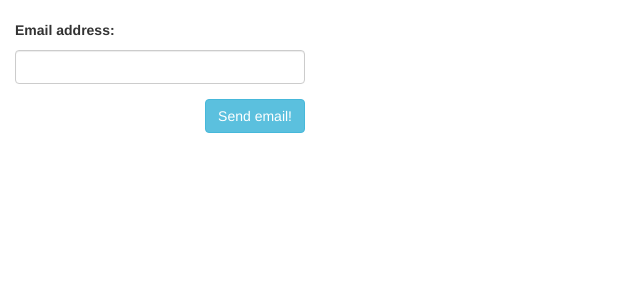
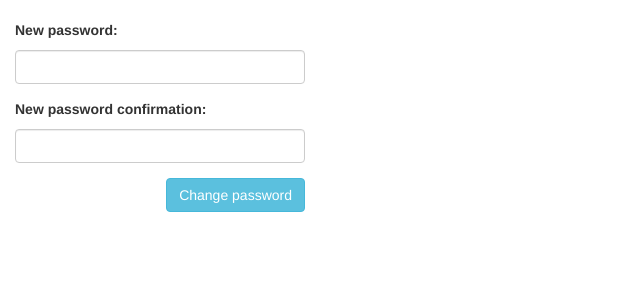
Before and after one commit to agustincastro/Collector, a Django app: a page that uses templates/base.html in a window 1280 px wide. Shown: the part 97-397 px from the top of the page, without its empty margins (0-640 px from the left). Run offline with Django 3.2, Linux system fonts and the light colour scheme; some libraries are stand-ins or nearby versions.

Commit message:
Fixed password reset (incorrect routing)

```diff
--- a/authentication/urls.py
+++ b/authentication/urls.py
@@ -5,12 +5,7 @@ from . import views
 urlpatterns = [
     url(r'^login/$', views.Login, name='login'),
     url(r'^register/$', views.Register.as_view(),  name='register'),
-
-    url(r'^reset_password', views.ResetPasswordRequestView.as_view(), name="password_reset"),
+    url(r'^reset_password/$', views.ResetPasswordRequestView.as_view(), name="password_reset"),
     url(r'^reset_password_confirm/(?P<uidb64>[0-9A-Za-z]+)-(?P<token>.+)/$', views.PasswordResetConfirmView.as_view(), name='reset_password_confirm'),
 
-    #url(r'^accounts/password/reset/(?P<uidb64>[0-9A-Za-z]+)-(?P<token>.+)/$', views.PasswordResetConfirmView.as_view(), {'post_reset_redirect': '/accounts/password/done/'}, name='password_reset_confirm'),
-
-
-
 ]
--- a/authentication/views.py
+++ b/authentication/views.py
@@ -46,8 +46,8 @@ class Register(View):
 
 
 class ResetPasswordRequestView(FormView):
-    template_name = 'authentication/password_reset.html'
-    success_url = 'login'
+    template_name = 'password_reset.html'
+    success_url = '/authentication/login'
     form_class = PasswordResetRequestForm
 
     @staticmethod
@@ -112,9 +112,13 @@ class PasswordResetConfirmView(FormView):
         View that checks the hash in a password reset link and presents a
         form for entering a new password.
     """
-    template_name = "authentication/password_reset_enter_new.html"
-    success_url = 'login'
+    template_name = 'authentication/password_reset_enter_new.html'
+    success_url = '/authentication/login'
     form_class = SetPasswordForm
+
+    def get(self, request, uidb64=None, token=None, *arg, **kwargs):
+        form = SetPasswordForm()
+        return render(request, "authentication/password_reset_enter_new.html", {'form': form})
 
     def post(self, request, uidb64=None, token=None, *arg, **kwargs):
 
--- a/templates/authentication/password_reset.html
+++ b/templates/authentication/password_reset.html
@@ -4,7 +4,6 @@
 
 {% block content %}
 
-    <!-- code for displaying success or error message in template -->
     {% if messages %}
         <ul class="messages">
             {% for message in messages %}
@@ -13,14 +12,6 @@
         </ul>
     {% endif %}
 
-    <!-- Form rendering code for template -->
-{#    <form action="" method="post">#}
-{##}
-{#        {% csrf_token %}#}
-{#        {{ form.as_p }}#}
-{##}
-{#        <input type="submit" value="Submit"/>#}
-{#    </form>#}
 
     <div class="container col-lg-3">
 
--- a/templates/authentication/password_reset_enter_new.html
+++ b/templates/authentication/password_reset_enter_new.html
@@ -1,8 +1,9 @@
 {% extends 'base.html' %}
+
+{% load boostrap_tags %}
 
 {% block content %}
 
-    <!-- code for displaying success or error message in template -->
     {% if messages %}
         <ul class="messages">
             {% for message in messages %}
@@ -11,14 +12,36 @@
         </ul>
     {% endif %}
 
-    <!-- Form rendering code for template -->
-    <form action="" method="post">
 
-        {% csrf_token %}
-        {{ form.as_p }}
+    <div class="container col-lg-3">
 
-        <input type="submit" value="Submit"/>
-    </form>
+        <form method="post" class="form-horizontal">
+
+            {% csrf_token %}
+            <div class="form-group">
+                <div class="col-sm-12">
+                    <label>{{ form.new_password.label_tag }} </label>
+                    {{ form.new_password | addcss:"form-control" }}
+                </div>
+            </div>
+
+             <div class="form-group">
+                <div class="col-sm-12">
+                    <label>{{ form.confirm_new_password.label_tag }} </label>
+                    {{ form.confirm_new_password | addcss:"form-control" }}
+                </div>
+            </div>
+
+            <div class="form-group">
+                <div class="col-sm-12">
+                    <button type="submit" class="btn btn-info pull-right">Change password</button>
+                </div>
+            </div>
+        </form>
+
+    </div>
+
+
 
 
 {% endblock %}
```
